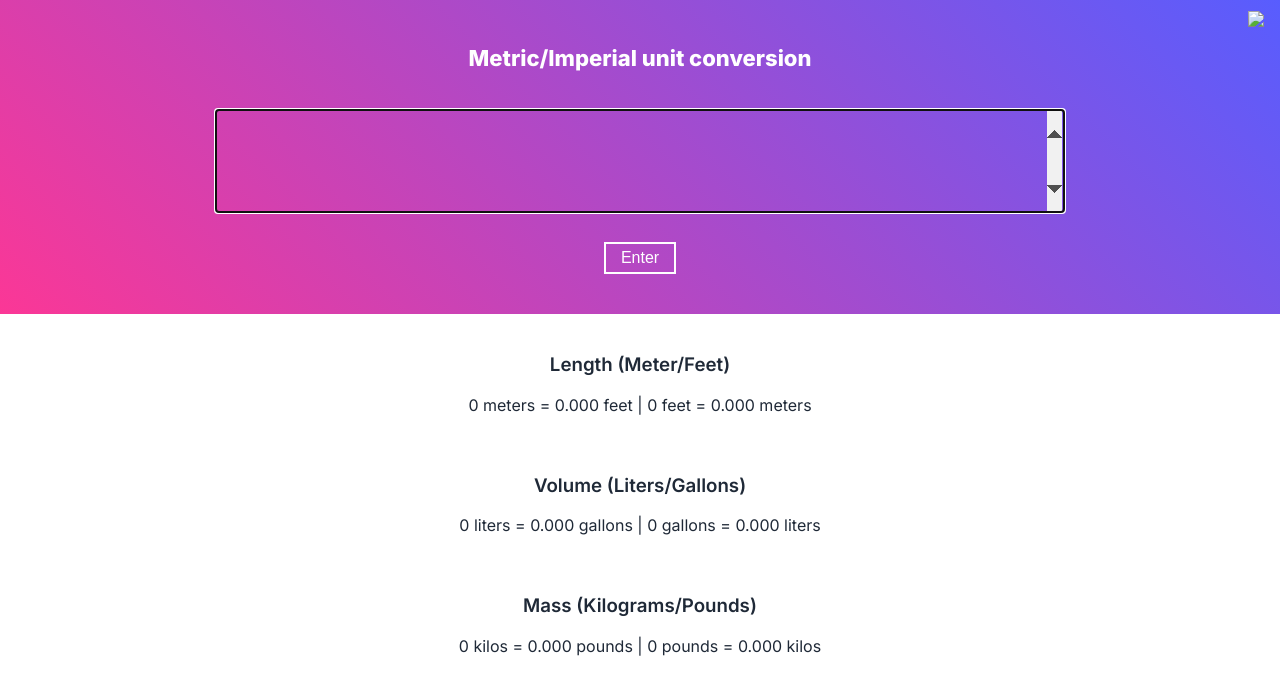
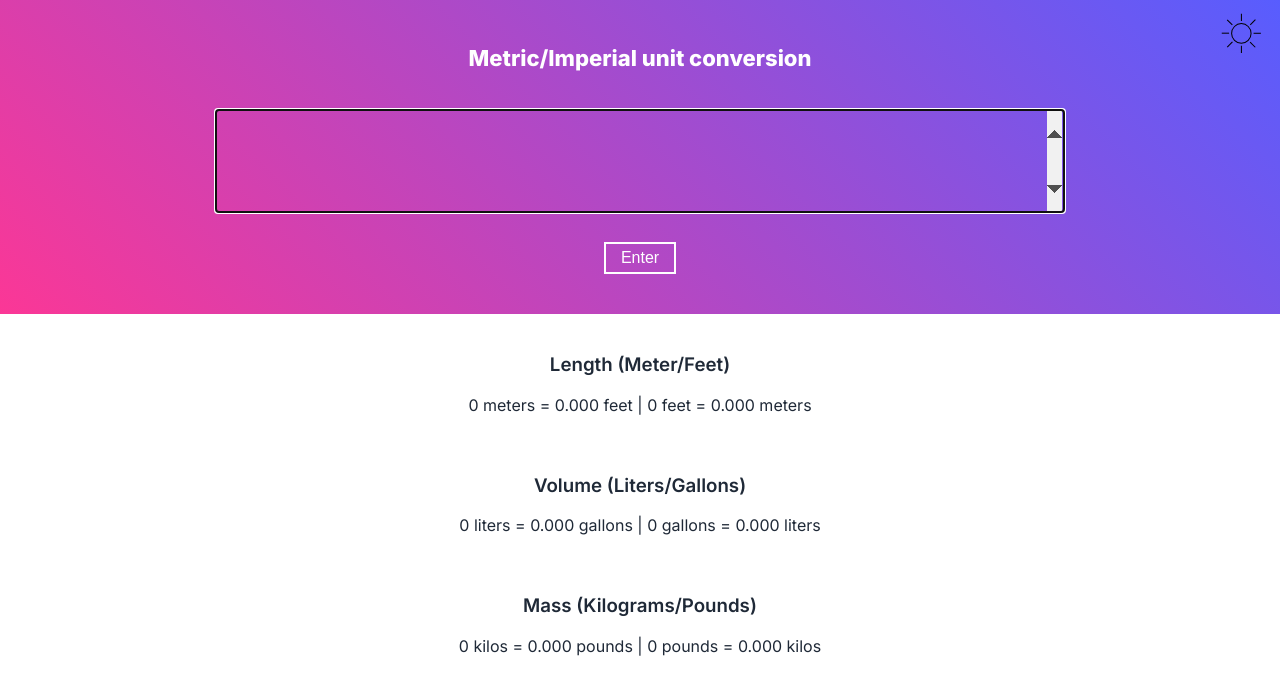
Before and after one commit to gjohnsx/unit-converter, a plain HTML site: page index.html in a window 1280 px wide. Drawn offline with Linux system fonts and the light colour scheme.

Commit message:
Edited image src

```diff
--- a/index.html
+++ b/index.html
@@ -14,7 +14,7 @@
 
 <body>
     <header>
-        <button id="dark-mode-toggle" class="dark-mode-toggle"><img src="images/sun.svg"></button>
+        <button id="dark-mode-toggle" class="dark-mode-toggle"><img src="sun.svg"></button>
         <h1 id="title">Metric/Imperial unit conversion</h1>
         <input type="number" id="mainNumber" autofocus/>
         <button id="enterValue" onclick="getValue()">Enter</button>
```
